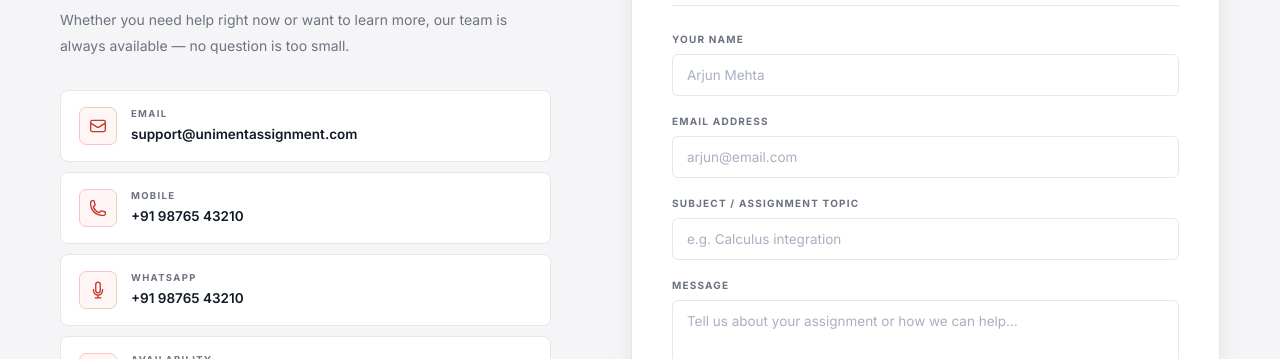
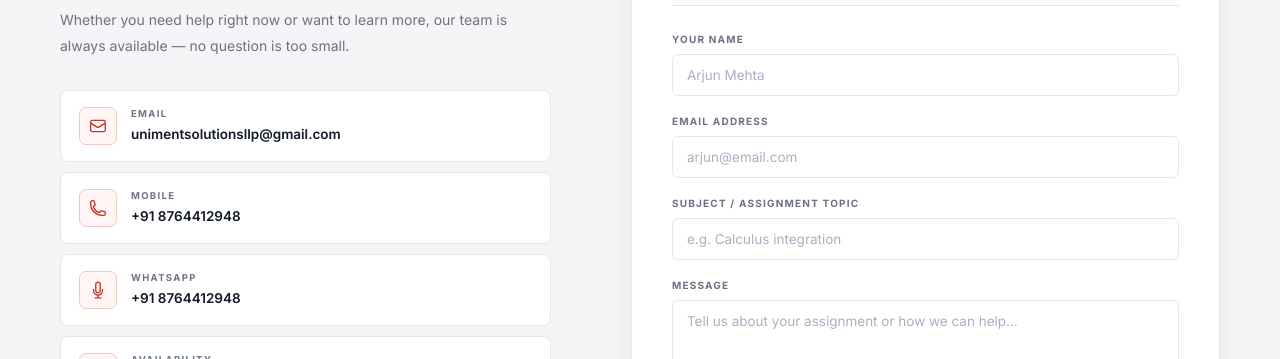
Before and after one commit to abhay2003vyas/Uniment, a React (Vite) app: page / in a window 1280 px wide. Shown: the part 5640-5999 px from the top of the page. Built offline with nearby package versions, Linux system fonts and the light colour scheme.

Commit message:
update the contact and email

```diff
--- a/src/components/ContactSection.jsx
+++ b/src/components/ContactSection.jsx
@@ -16,8 +16,8 @@ const CONTACT_INFO = [
       </svg>
     ),
     label: "Email",
-    value: "support@unimentassignment.com",
-    href:  "mailto:support@unimentassignment.com",
+    value: "unimentsolutionsllp@gmail.com",
+    href:  "mailto:unimentsolutionsllp@gmail.com",
   },
   {
     icon: (
@@ -26,8 +26,8 @@ const CONTACT_INFO = [
       </svg>
     ),
     label: "Mobile",
-    value: "+91 98765 43210",
-    href:  "tel:+919876543210",
+    value: "+91 8764412948",
+    href:  "tel:+918764412948",
   },
   {
     icon: (
@@ -36,8 +36,8 @@ const CONTACT_INFO = [
       </svg>
     ),
     label: "WhatsApp",
-    value: "+91 98765 43210",
-    href:  "https://wa.me/919876543210",
+    value: "+91 8764412948",
+    href:  "https://wa.me/918764412948",
   },
   {
     icon: (
```
